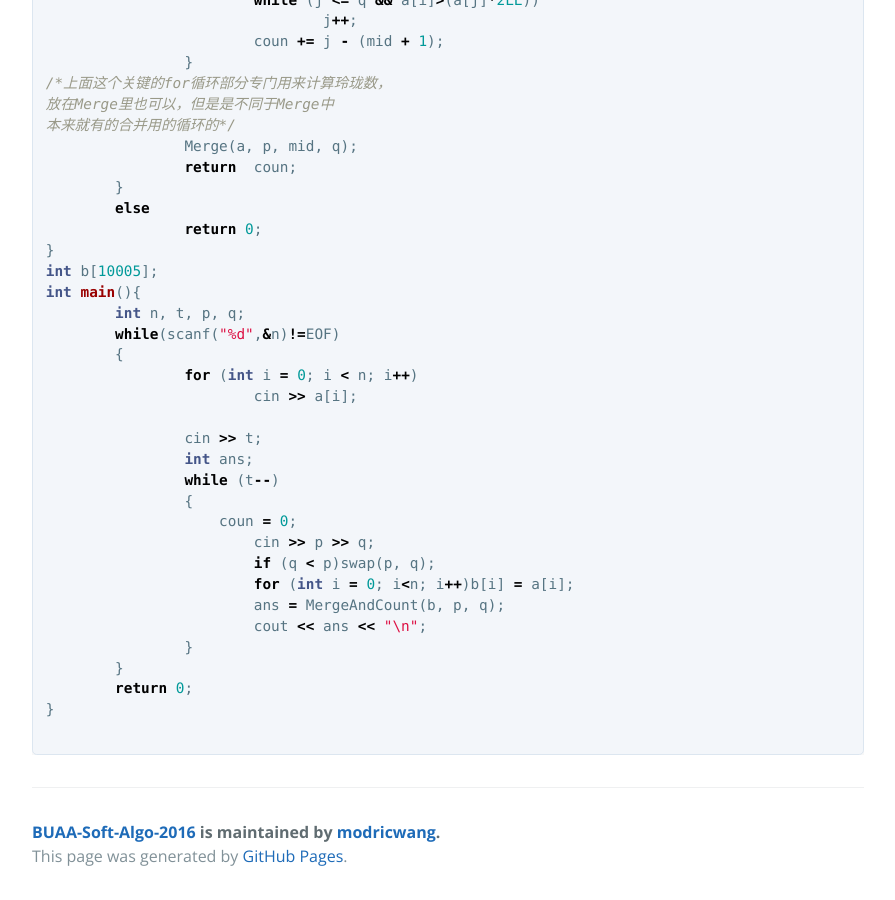
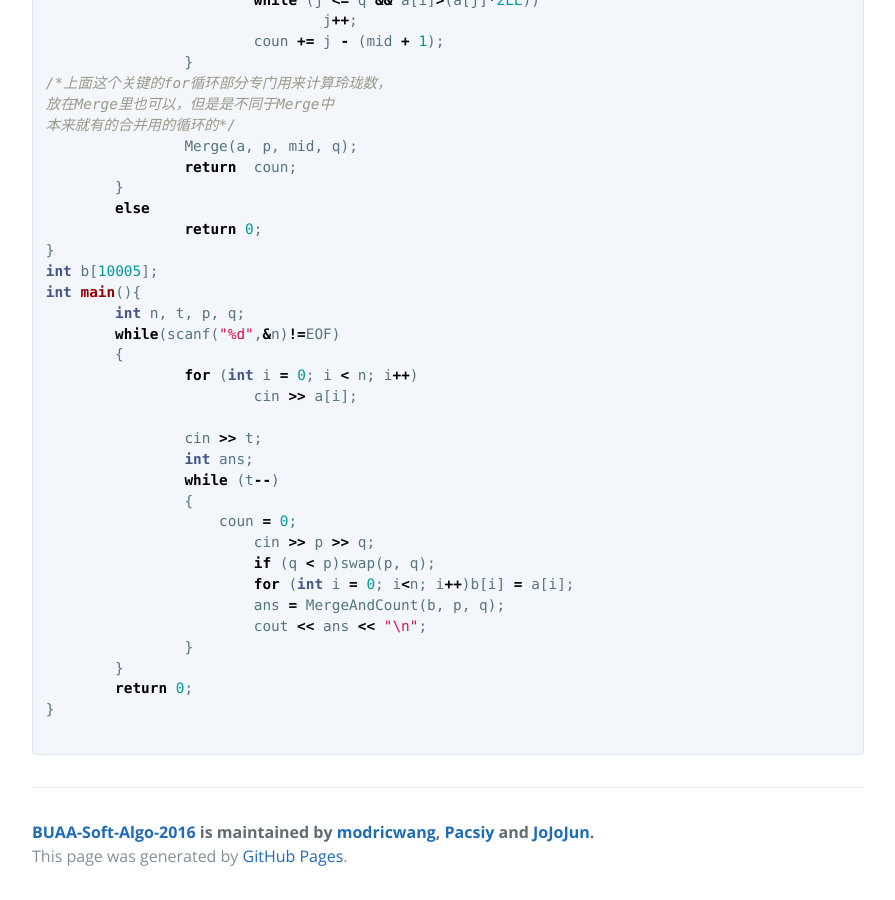
Before and after one commit to modricwang/BUAA-Soft-Algo-2016, a Jekyll site: the page built from docs/reports/第一次上机.md, in a window 1280 px wide and 900 px high, scrolled down 13662 px. Shown: the whole window, without its empty margins (192-1087 px from the left). Built offline with Jekyll 4.4.1, drawn with Linux system fonts in a browser that asks for light colours; formulas are drawn with MathJax 3; our own code applies the rules of GitHub Pages for plain Markdown files.

Commit message:
update page default layout footer

```diff
--- a/docs/_layouts/default.html
+++ b/docs/_layouts/default.html
@@ -38,7 +38,7 @@
 
     <footer class="site-footer">
       {% if site.github.is_project_page %}
-      <span class="site-footer-owner"><a href="{{ site.github.repository_url }}">{{ site.github.repository_name }}</a> is maintained by <a href="{{ site.github.owner_url }}">{{ site.github.owner_name }}</a>.</span> {% endif %}
+      <span class="site-footer-owner"><a href="{{ site.github.repository_url }}">{{ site.github.repository_name }}</a> is maintained by <a href="{{ site.github.owner_url }}">{{ site.github.owner_name }}</a>, <a href="https://github.com/Pacsiy">Pacsiy</a> and <a href="https://github.com/JoJoJun">JoJoJun</a>.</span> {% endif %}
       <span class="site-footer-credits">This page was generated by <a href="https://pages.github.com">GitHub Pages</a>.</span>
     </footer>
   </section>
```
